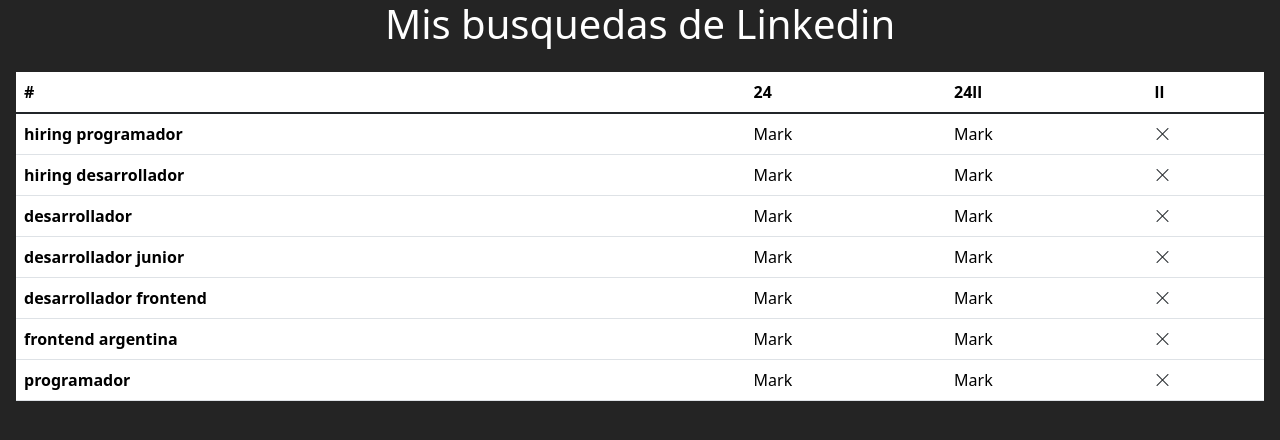
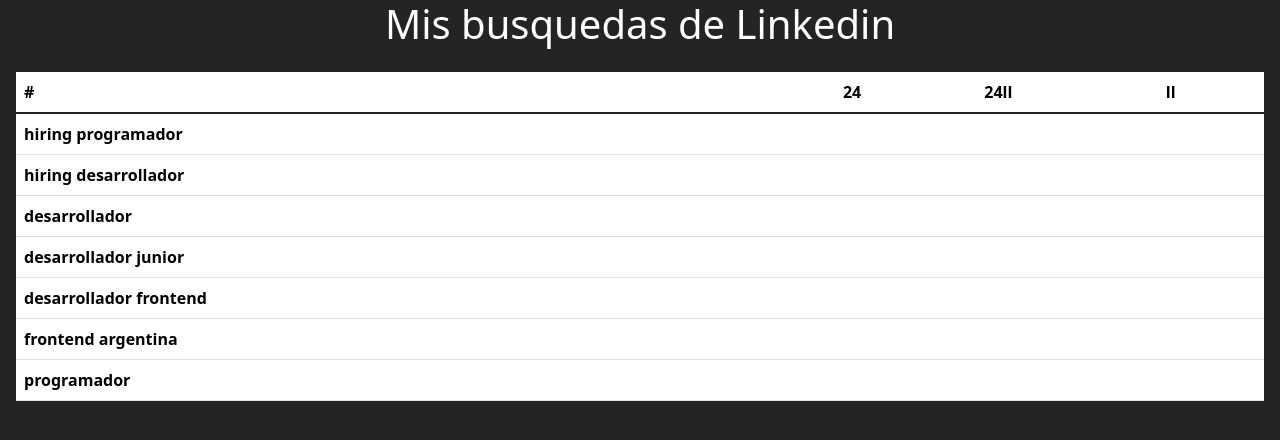
Before and after one commit to Benit0Trdlla/search-linkedin, a React (Vite) app: page / in a window 1280 px wide. Shown: the top 440 px of the page. Built offline with nearby package versions, Linux system fonts and the light colour scheme.

Commit message:
Matriz de estados para cada celda.

```diff
--- a/src/App.jsx
+++ b/src/App.jsx
@@ -2,19 +2,26 @@
 import { useState } from 'react'
 
 function App() {
-  const [search, setSearch] = useState(false)
 
   const stringsSearch = ['hiring programador', 'hiring desarrollador', 'desarrollador', 'desarrollador junior', 'desarrollador frontend', 'frontend argentina', 'programador']
-  const handleSearch = () => {
-    alert('Busqueda realizada')
-  }
+
+  const [searchStates, setSearchStates] = useState(
+    stringsSearch.map(() => [false, false, false])
+  );
+
+  const handleSearch = (index, columnIndex) => {
+    const newSearchStates = [...searchStates];
+    newSearchStates[index][columnIndex] = !newSearchStates[index][columnIndex];
+    setSearchStates(newSearchStates);
+  };
+
 
   return (
     <>
       <h1 className='text-white text-center'>Mis busquedas de Linkedin</h1>
       <div className='p-3 m-0 border-0 bd-example m-0 border-0'>
 
-        <table class="table">
+        <table className="table">
           {/* COLUMNAS */}
           <thead>
             <tr>
@@ -29,9 +36,15 @@
             {stringsSearch.map((item, index) => (
               <tr key={index}>
                 <th scope="row">{item}</th>
-                <td onClick={handleSearch}>Mark</td>
-                <td onClick={handleSearch}>Mark</td>
-                <td onClick={handleSearch}><i class="bi bi-x-lg text-dark bg-white"></i></td>
+                <td onClick={() => handleSearch(index, 0)}>
+                  {searchStates[index][0] ? <i className="bi bi-x-lg text-dark bg-white"></i> : null}
+                </td>
+                <td onClick={() => handleSearch(index, 1)}>{
+                  searchStates[index][1] ? <i className="bi bi-x-lg text-dark bg-white"></i> : null}
+                </td>
+                <td onClick={() => handleSearch(index, 2)}>
+                  {searchStates[index][2] ? <i className="bi bi-x-lg text-dark bg-white"></i> : null}
+                </td>
               </tr>
             ))}
           </tbody>
```
